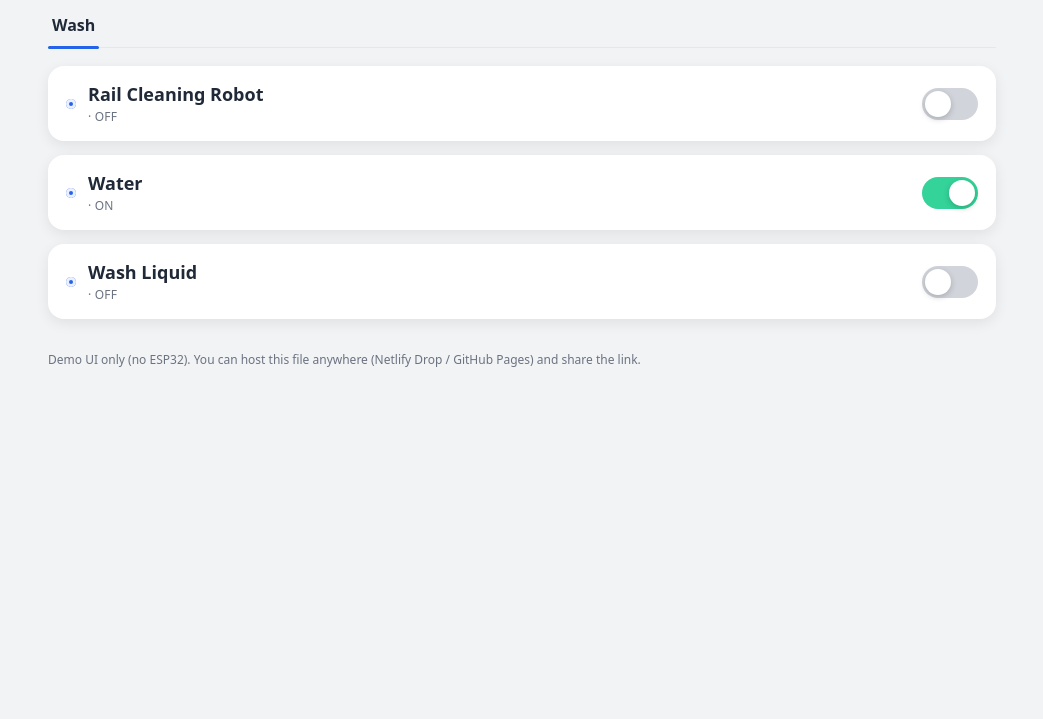
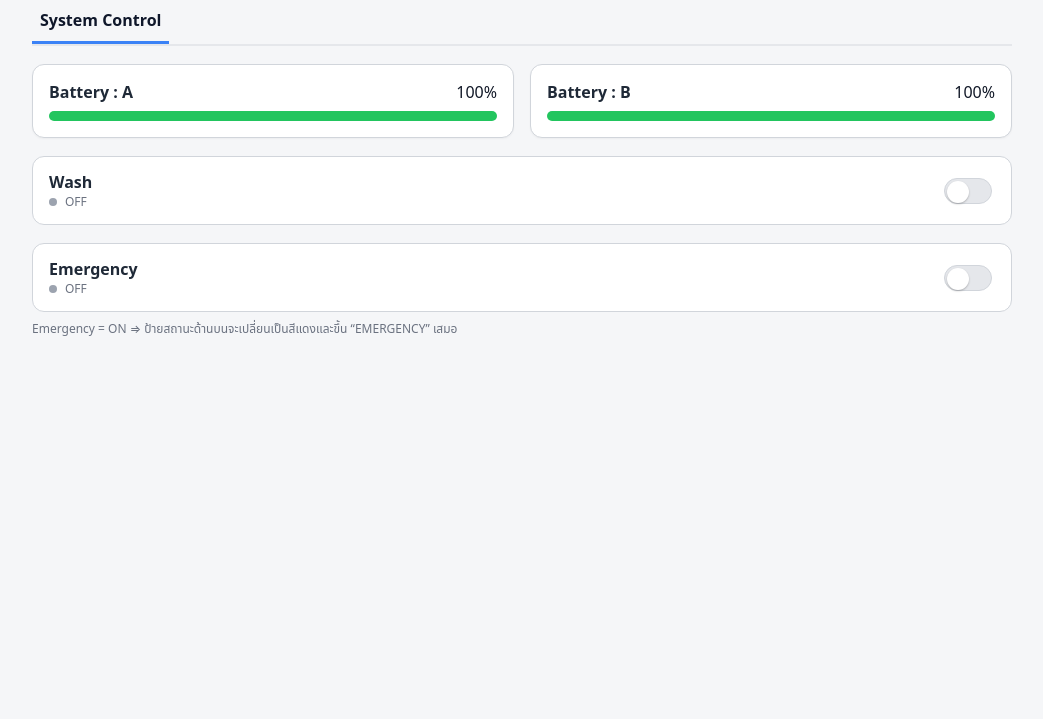
Before and after one commit to TheUserNameUnknow/solar-wash-ui, a plain HTML site: page index.html in a window 1280 px wide. Shown: the part 81-800 px from the top of the page, without its empty margins (118-1161 px from the left). Drawn offline with Linux system fonts and the light colour scheme.

Commit message:
Update index.html

```diff
--- a/index.html
+++ b/index.html
@@ -1,118 +1,161 @@
-<!doctype html>
-<html lang="en">
+<!DOCTYPE html>
+<html lang="th">
 <head>
 <meta charset="utf-8" />
-<meta name="viewport" content="width=device-width,initial-scale=1" />
+<meta name="viewport" content="width=device-width, initial-scale=1" />
 <title>Solar Cell Cleaning Systems</title>
 <style>
   :root{
-    --bg:#f2f3f5;
+    --bg:#f5f6f8;
     --card:#ffffff;
     --text:#1f2937;
     --muted:#6b7280;
-    --brand:#2563eb;
-    --switch-off:#d1d5db;
-    --switch-on:#34d399;
-    --shadow:0 4px 14px rgba(0,0,0,.08);
-    --radius:16px;
+    --ring:#d1d5db;
+    --green:#22c55e;
+    --green-600:#16a34a;
+    --gray:#9ca3af;
+    --gray-200:#e5e7eb;
+    --red:#ef4444;
+    --red-600:#dc2626;
+    --red-soft:#fee2e2;
   }
-  *{box-sizing:border-box}
-  body{ margin:0; font-family: system-ui, -apple-system, Segoe UI, Roboto, Arial, sans-serif;
-        background:var(--bg); color:var(--text); }
-  .wrap{max-width:980px;margin:24px auto;padding:0 16px}
-  header{display:flex;align-items:center;justify-content:space-between;padding:8px 0 18px 0;}
-  .title{font-size:24px;font-weight:650;letter-spacing:.2px;}
-  .tabs{display:flex;gap:24px;border-bottom:1px solid #e5e7eb;}
-  .tab{position:relative;padding:12px 4px;margin-bottom:-1px;font-weight:600;color:var(--muted);}
-  .tab.active{color:var(--text);}
-  .tab.active::after{content:"";position:absolute;left:0;right:0;bottom:-1px;height:3px;background:var(--brand);border-radius:3px;}
-  .list{display:flex;flex-direction:column;gap:14px;margin-top:18px}
-  .card{background:var(--card); border-radius:var(--radius); box-shadow:var(--shadow);
-        padding:16px 18px; display:flex; align-items:center; justify-content:space-between;}
-  .left{display:flex;align-items:center;gap:12px}
-  .dot{width:10px;height:10px;border-radius:50%;background:var(--brand);box-shadow:0 0 0 3px #eaf0ff inset;}
-  .label{font-size:18px;font-weight:650}
-  .sub{display:block; font-size:12px; color:var(--muted); margin-top:2px; letter-spacing:.2px;}
-  .toggle{ --w:56px; --h:32px; --pad:3px; position:relative; width:var(--w); height:var(--h); flex:none;}
-  .toggle input{display:none}
-  .track{ position:absolute; inset:0; background:var(--switch-off); border-radius:999px; transition:background .2s ease;}
-  .thumb{ position:absolute; top:var(--pad); left:var(--pad);
-          width:calc(var(--h) - var(--pad)*2); height:calc(var(--h) - var(--pad)*2);
-          background:#fff; border-radius:50%; box-shadow:0 2px 6px rgba(0,0,0,.2);
-          transition:transform .22s cubic-bezier(.4,0,.2,1);}
-  .toggle input:checked + .track{ background:var(--switch-on); }
-  .toggle input:checked + .track + .thumb{ transform:translateX(calc(var(--w) - var(--h))); }
-  @media (max-width:480px){ .label{font-size:16px} .title{font-size:20px} }
-  footer{color:#6b7280;font-size:12px;margin-top:32px}
+  body{
+    margin:0;
+    font-family: system-ui, -apple-system, Segoe UI, Roboto, "Helvetica Neue", Arial, "Noto Sans Thai", sans-serif;
+    background:var(--bg);
+    color:var(--text);
+  }
+  .container{max-width:980px;margin:24px auto;padding:0 16px}
+  header{display:flex;align-items:center;gap:12px;flex-wrap:wrap}
+  h1{font-size:22px;margin:0 8px 0 0}
+  .status-badge{
+    padding:8px 16px;border-radius:10px;font-weight:700;
+    border:1px solid transparent;min-width:130px;text-align:center;
+    transition: all .15s ease;
+  }
+  .status-badge.online{ background:#e8f8ee;color:var(--green-600);border-color:#bfe8ce; }
+  .status-badge.offline{ background:#f3f4f6;color:#374151;border-color:#e5e7eb; }
+  .status-badge.emergency{ background:var(--red-soft);color:var(--red-600);border-color:#fecaca; }
+
+  .tabs{display:flex;gap:16px;margin-top:16px;border-bottom:2px solid var(--gray-200)}
+  .tab{padding:10px 8px;border-bottom:3px solid transparent;font-weight:700;color:#374151}
+  .tab.active{color:#0f172a;border-color:#3b82f6}
+
+  .grid{display:grid;grid-template-columns:1fr;gap:16px;margin-top:18px}
+  @media (min-width:700px){ .grid{ grid-template-columns:1fr 1fr; } }
+  .card{background:var(--card);border:1px solid var(--ring);border-radius:12px;
+        padding:16px;box-shadow:0 1px 2px rgba(0,0,0,.04);}
+  .battery-head{display:flex;align-items:center;justify-content:space-between;margin-bottom:8px}
+  .battery-name{font-weight:700}
+  .percent{font-variant-numeric:tabular-nums;color:#111827}
+  .bar{height:10px;border-radius:8px;background:#e5e7eb;overflow:hidden}
+  .bar>.fill{height:100%;width:0%;background:var(--green);transition:width .4s ease}
+  .muted{color:var(--muted);font-size:12px}
+
+  .row{background:var(--card);border:1px solid var(--ring);border-radius:12px;
+       padding:14px 16px;margin-top:18px;display:flex;align-items:center;justify-content:space-between}
+  .row-title{font-weight:700}
+  .state{display:flex;align-items:center;gap:8px}
+  .dot{width:8px;height:8px;border-radius:50%;background:#9ca3af}
+  .dot.on{background:var(--green)}
+  .dot.red{background:var(--red)}
+
+  .switch{--w:48px;--h:26px;appearance:none;width:var(--w);height:var(--h);
+          background:#e5e7eb;border-radius:999px;position:relative;cursor:pointer;border:1px solid #d1d5db}
+  .switch:after{content:"";position:absolute;top:2px;left:2px;width:22px;height:22px;
+                border-radius:999px;background:white;box-shadow:0 1px 2px rgba(0,0,0,.25);
+                transition: transform .2s ease}
+  .switch:checked{background:#bbf7d0;border-color:#a7f3d0}
+  .switch:checked:after{transform:translateX(22px)}
 </style>
 </head>
 <body>
-  <div class="wrap">
+  <div class="container">
     <header>
-      <div class="title">Solar Cell Cleaning Systems</div>
-      <div aria-hidden="true" style="display:flex;gap:4px;opacity:.35"><span>•</span><span>•</span><span>•</span></div>
+      <h1>Solar Cell Cleaning Systems</h1>
+      <div id="statusBadge" class="status-badge offline">Offline</div>
     </header>
 
-    <nav class="tabs"><div class="tab active">Wash</div></nav>
+    <nav class="tabs">
+      <div class="tab active">System Control</div>
+    </nav>
 
-    <section class="list">
-      <article class="card" data-id="robot" data-state="off">
-        <div class="left">
-          <span class="dot" aria-hidden="true"></span>
-          <div><span class="label">Rail Cleaning Robot</span><span class="sub js-state">· OFF</span></div>
+    <section>
+      <section class="grid">
+        <article class="card">
+          <div class="battery-head">
+            <div class="battery-name">Battery : A</div>
+            <div class="percent"><span id="pctA">100</span>%</div>
+          </div>
+          <div class="bar"><div id="fillA" class="fill"></div></div>
+        </article>
+        <article class="card">
+          <div class="battery-head">
+            <div class="battery-name">Battery : B</div>
+            <div class="percent"><span id="pctB">100</span>%</div>
+          </div>
+          <div class="bar"><div id="fillB" class="fill"></div></div>
+        </article>
+      </section>
+
+      <div class="row">
+        <div>
+          <div class="row-title">Wash</div>
+          <div class="state"><span id="washDot" class="dot"></span><span class="muted" id="washText">OFF</span></div>
         </div>
-        <label class="toggle">
-          <input type="checkbox" /><span class="track"></span><span class="thumb"></span>
-        </label>
-      </article>
+        <input id="washSwitch" class="switch" type="checkbox" />
+      </div>
 
-      <article class="card" data-id="water" data-state="on">
-        <div class="left">
-          <span class="dot" aria-hidden="true"></span>
-          <div><span class="label">Water</span><span class="sub js-state">· ON</span></div>
+      <div class="row">
+        <div>
+          <div class="row-title">Emergency</div>
+          <div class="state"><span id="emgDot" class="dot"></span><span class="muted" id="emgText">OFF</span></div>
         </div>
-        <label class="toggle">
-          <input type="checkbox" checked /><span class="track"></span><span class="thumb"></span>
-        </label>
-      </article>
-
-      <article class="card" data-id="wash-liquid" data-state="off">
-        <div class="left">
-          <span class="dot" aria-hidden="true"></span>
-          <div><span class="label">Wash Liquid</span><span class="sub js-state">· OFF</span></div>
-        </div>
-        <label class="toggle">
-          <input type="checkbox" /><span class="track"></span><span class="thumb"></span>
-        </label>
-      </article>
+        <input id="emgSwitch" class="switch" type="checkbox" />
+      </div>
+      <p class="muted" style="margin-top:8px">Emergency = ON ⇒ ป้ายสถานะด้านบนจะเปลี่ยนเป็นสีแดงและขึ้น “EMERGENCY” เสมอ</p>
     </section>
-    <footer>Demo UI only (no ESP32). You can host this file anywhere (Netlify Drop / GitHub Pages) and share the link.</footer>
   </div>
 
 <script>
-  // Save state in localStorage so it remembers on refresh (demo only)
-  const KEY = "wash-ui-state";
-  let saved = {};
-  try { saved = JSON.parse(localStorage.getItem(KEY) || "{}"); } catch(e){ saved = {}; }
+  const batteryA = 100, batteryB = 100;
+  const badge=document.getElementById('statusBadge');
+  const washSwitch=document.getElementById('washSwitch');
+  const emgSwitch=document.getElementById('emgSwitch');
+  const washText=document.getElementById('washText');
+  const emgText=document.getElementById('emgText');
+  const washDot=document.getElementById('washDot');
+  const emgDot=document.getElementById('emgDot');
 
-  document.querySelectorAll(".card").forEach(card=>{
-    const id = card.dataset.id;
-    const input = card.querySelector("input[type=checkbox]");
-    const stateText = card.querySelector(".js-state");
+  function setBattery(idFill,idPct,value){
+    const v=Math.max(0,Math.min(100,value));
+    document.getElementById(idFill).style.width=v+'%';
+    document.getElementById(idPct).textContent=v;
+  }
+  setBattery('fillA','pctA',batteryA);
+  setBattery('fillB','pctB',batteryB);
 
-    // restore state
-    if (saved[id] !== undefined) input.checked = !!saved[id];
-
-    function sync(){
-      const on = input.checked;
-      stateText.textContent = on ? "· ON" : "· OFF";
-      card.dataset.state = on ? "on" : "off";
-      saved[id] = on;
-      localStorage.setItem(KEY, JSON.stringify(saved));
+  function renderStatus(){
+    const isWash=washSwitch.checked;
+    const isEmg=emgSwitch.checked;
+    washText.textContent=isWash?'ON':'OFF';
+    washDot.classList.toggle('on',isWash);
+    emgText.textContent=isEmg?'ON':'OFF';
+    emgDot.classList.toggle('red',isEmg);
+    if(isEmg){
+      badge.textContent='EMERGENCY';
+      badge.className='status-badge emergency';
+    }else if(isWash){
+      badge.textContent='Online';
+      badge.className='status-badge online';
+    }else{
+      badge.textContent='Offline';
+      badge.className='status-badge offline';
     }
-    input.addEventListener("change", sync);
-    sync();
-  });
+  }
+  renderStatus();
+  washSwitch.addEventListener('change',renderStatus);
+  emgSwitch.addEventListener('change',renderStatus);
 </script>
 </body>
 </html>
```
